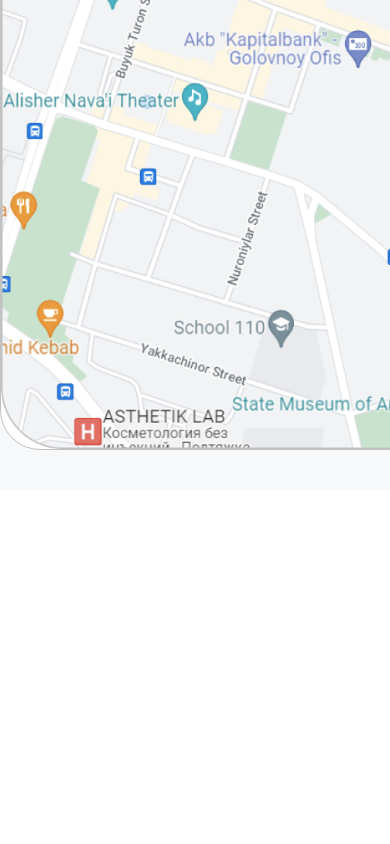
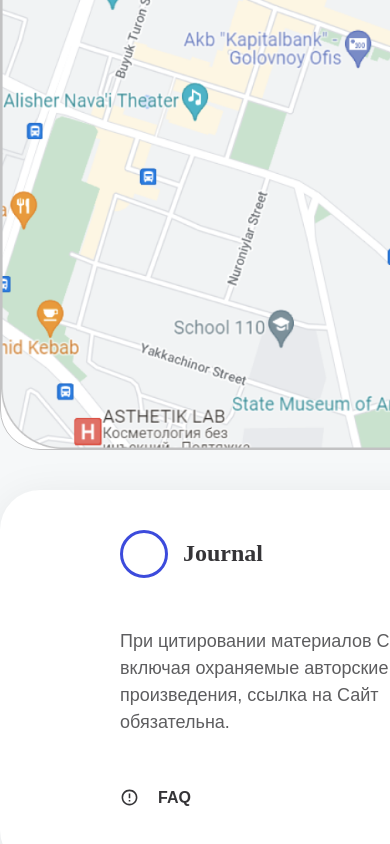
Before and after one commit to beckSafarov/journal_landing_page, a React (Create React App) app: page / in a window 390 px wide. Shown: the part 2384-3228 px from the top of the page. Before the commit the page ends 2874 px from the top, so only its background shows below. Built offline with nearby package versions, Linux system fonts and the light colour scheme; no server answers.

Commit message:
footer tablet responsive

```diff
--- a/src/App.js
+++ b/src/App.js
@@ -22,10 +22,11 @@
         <PlannedConferencesSection />
         <OrganizationsSection />
         <OurAddressSection />
+        <Footer />
         {isDesktop && (
           <>
             {/* <Stats /> */}
-            <Footer /></>
+          </>
         )}
       </div>
     </div>
--- a/src/components/Footer/Footer.module.scss
+++ b/src/components/Footer/Footer.module.scss
@@ -16,6 +16,9 @@
   .columnsContainer{
     display: flex;
     justify-content: space-between;
+    @include tablets{
+      @include grid(3);
+    }
     @media(max-width: 1500px){
       gap: 50px;
     }
@@ -76,6 +79,13 @@
           font-size: 20px;
         }
       }
+      @include tablets{
+        max-width: 250px;
+        gap: 25px;
+      }
     }
   }
+  @include tablets{
+    padding: 30px 50px;
+  }
 }
```
